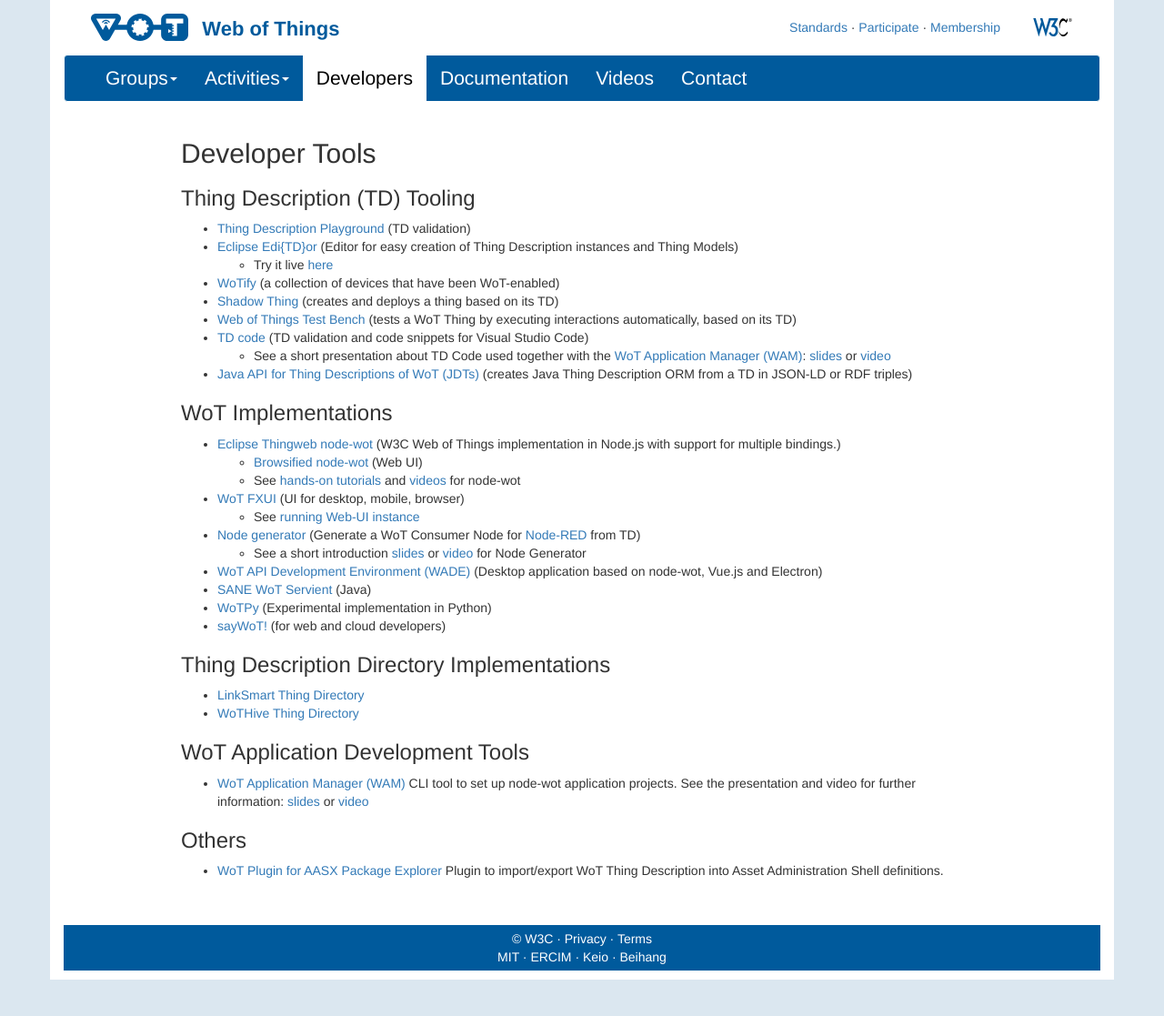
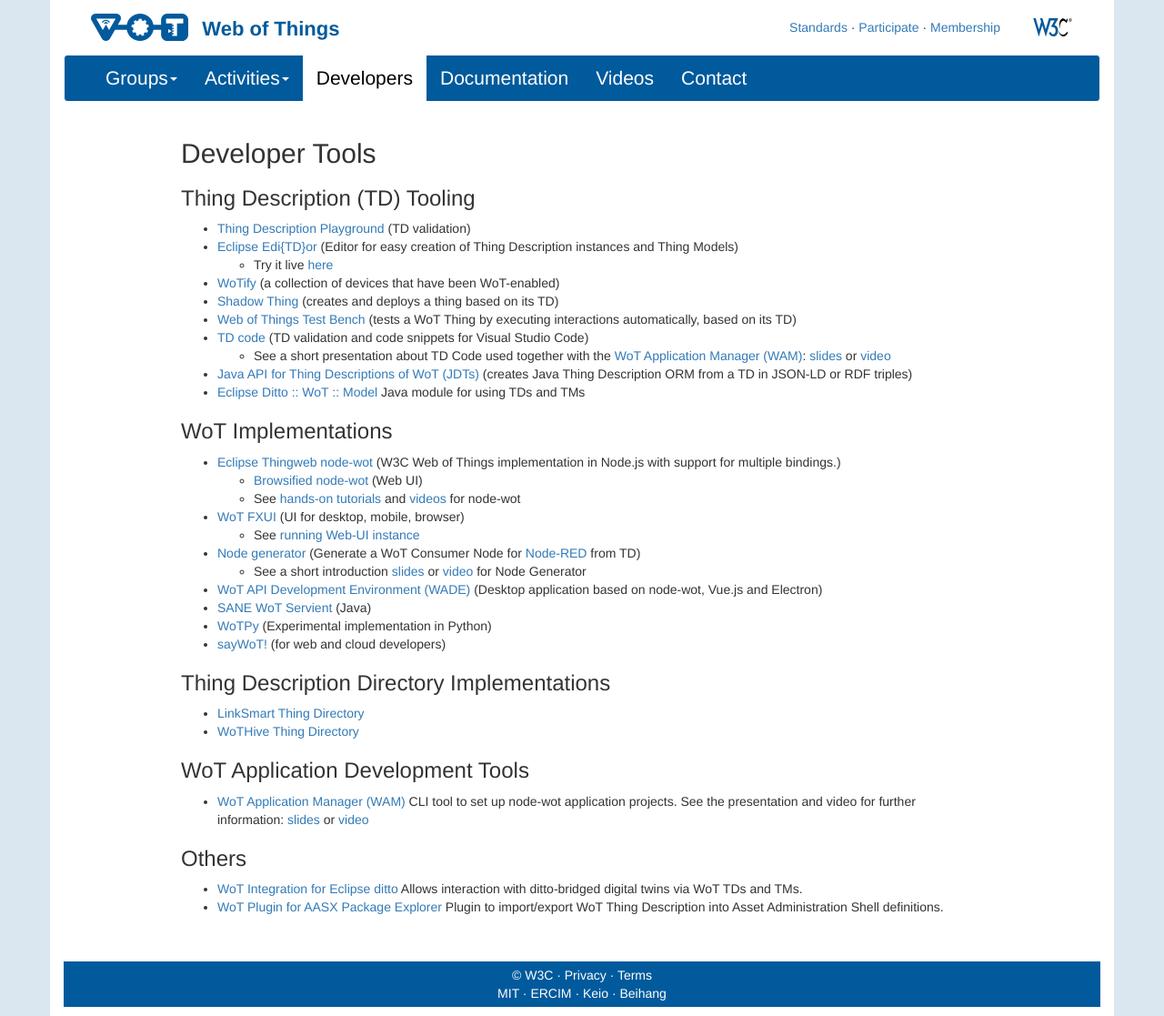
Before and after one commit to w3c/wot-marketing, a Jekyll site: the page built from docs/developers/index.html, in a window 1280 px wide. Shown: the whole page at 91% size. Built offline with Jekyll 4.4.1, drawn with Linux system fonts in a browser that asks for light colours; nearby versions of some CDN libraries; before the commit the page ends 1077 px from its top, so only the background shows below that.

Commit message:
Add Eclipse ditto based tools

```diff
--- a/docs/developers/index.html
+++ b/docs/developers/index.html
@@ -37,6 +37,10 @@
 		<li><a href="https://github.com/oeg-upm/wot-jtd" target="_blank">Java API for Thing Descriptions of WoT (JDTs)</a>
 			(creates Java Thing Description ORM from a TD in JSON-LD or RDF triples)
 		</li>
+		<li><a href="https://github.com/eclipse/ditto/tree/master/wot/model" target="_blank">Eclipse Ditto :: WoT :: Model</a>
+			Java module for using TDs and TMs
+		</li>
+
 	</ul>
 
 	<h3>WoT Implementations</h3>
@@ -98,6 +102,9 @@
 	</ul>
 	<h3>Others</h3>
 	<ul>
+		<li><a href="https://www.eclipse.org/ditto/basic-wot-integration.html" target="_blank">WoT Integration for Eclipse ditto</a>
+			Allows interaction with ditto-bridged digital twins via WoT TDs and TMs.
+		</li>
 		<li><a href="https://github.com/admin-shell-io/aasx-package-explorer" target="_blank">WoT Plugin for AASX Package Explorer</a>
 			Plugin to import/export WoT Thing Description into Asset Administration Shell definitions.
 		</li>
```
